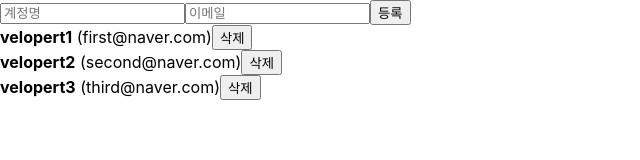
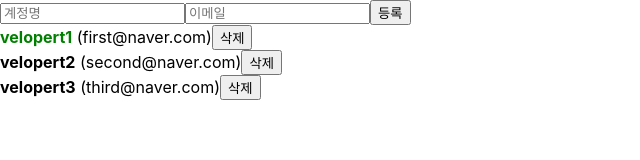
Before and after one commit to Jangyusu/React, a React (Create React App) app in the folder todolist-react/: page / in a window 1280 px wide. Shown: the top 160 px of the page, without its empty margins (0-640 px from the left). Built offline with nearby package versions, Linux system fonts and the light colour scheme.

Commit message:
배열에 항목 수정하기

```diff
--- a/todolist-react/src/App.js
+++ b/todolist-react/src/App.js
@@ -21,16 +21,19 @@ function App() {
       id: 1,
       username: 'velopert1',
       email: 'first@naver.com',
+      active: true,
     },
     {
       id: 2,
       username: 'velopert2',
       email: 'second@naver.com',
+      active: false,
     },
     {
       id: 3,
       username: 'velopert3',
       email: 'third@naver.com',
+      active: false,
     },
   ]);
 
@@ -54,6 +57,14 @@ function App() {
     setUsers(users.filter((user) => user.id !== id));
   };
 
+  const onToggle = (id) => {
+    setUsers(
+      users.map((user) =>
+        user.id === id ? { ...user, active: !user.active } : user,
+      ),
+    );
+  };
+
   return (
     <>
       <CreateUser
@@ -62,7 +73,7 @@ function App() {
         onChange={onChange}
         onCreate={onCreate}
       />
-      <UserList users={users} onRemove={onRemove} />
+      <UserList users={users} onRemove={onRemove} onToggle={onToggle} />
     </>
   );
 }
--- a/todolist-react/src/UserList.js
+++ b/todolist-react/src/UserList.js
@@ -1,21 +1,35 @@
 import React from 'react';
 
-function User({ user, onRemove }) {
-  const { username, email, id } = user;
+function User({ user, onRemove, onToggle }) {
+  const { username, email, id, active } = user;
 
   return (
     <div>
-      <b>{username}</b> <span>({email})</span>
+      <b
+        style={{
+          color: active ? 'green' : 'black',
+          cursor: 'pointer',
+        }}
+        onClick={() => onToggle(id)}
+      >
+        {username}
+      </b>{' '}
+      <span>({email})</span>
       <button onClick={() => onRemove(id)}>삭제</button>
     </div>
   );
 }
 
-function UserList({ users, onRemove }) {
+function UserList({ users, onRemove, onToggle }) {
   return (
     <div>
       {users.map((user) => (
-        <User user={user} key={user.id} onRemove={onRemove} />
+        <User
+          user={user}
+          key={user.id}
+          onRemove={onRemove}
+          onToggle={onToggle}
+        />
       ))}
     </div>
   );
```
